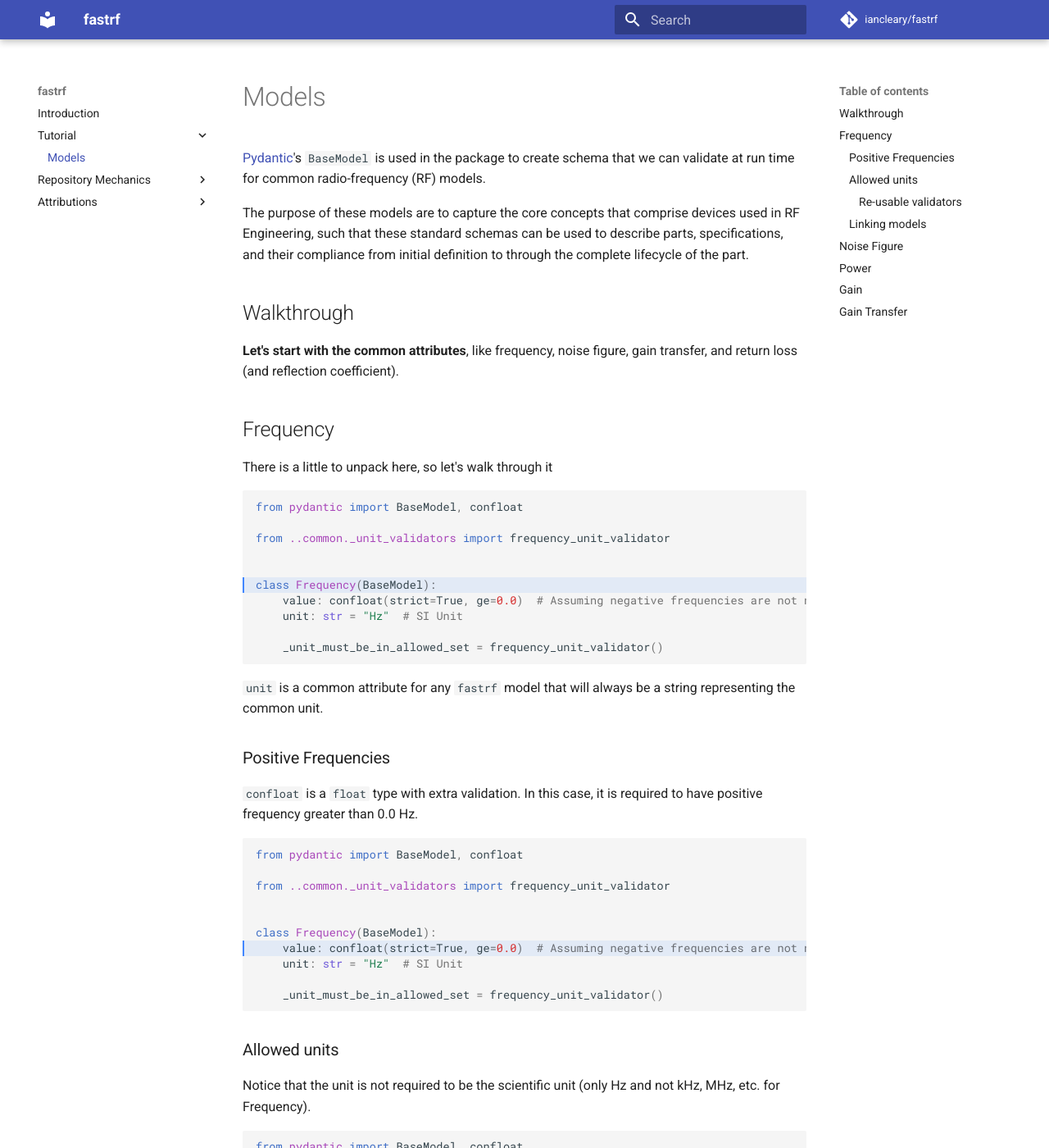
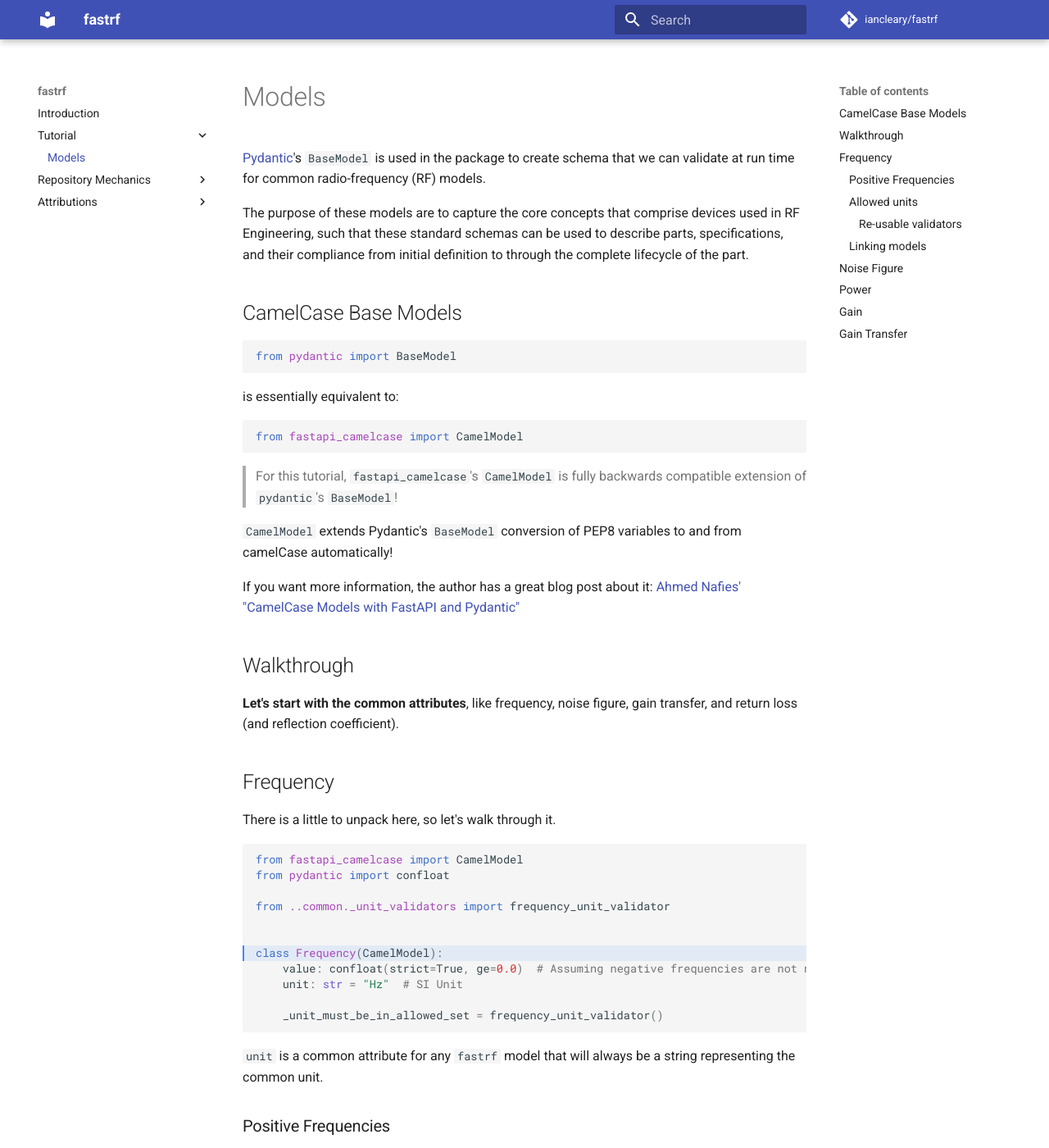
Before and after one commit to iancleary/fastrf, an MkDocs documentation site: the page built from docs/tutorial/models.md, in a window 1280 px wide and 1400 px high. Shown: the whole window at 82% size. Built offline with MkDocs 1.6.1 and Material for MkDocs 9.7.7, drawn with Linux system fonts in a browser that asks for light colours; comment, search, counter and statistics services are not loaded; some of the changed text lies outside the part shown.

Commit message:
Updated docs

````diff
--- a/docs/tutorial/models.md
+++ b/docs/tutorial/models.md
@@ -3,6 +3,24 @@
 [Pydantic](https://pydantic-docs.helpmanual.io/)'s `BaseModel` is used in the package to create schema that we can validate at run time for common radio-frequency (RF) models.
 
 The purpose of these models are to capture the core concepts that comprise devices used in RF Engineering, such that these standard schemas can be used to describe parts, specifications, and their compliance from initial definition to through the complete lifecycle of the part.
+
+## CamelCase Base Models
+
+```python
+from pydantic import BaseModel
+```
+
+is essentially equivalent to:
+
+```python
+from fastapi_camelcase import CamelModel
+```
+
+> For this tutorial, `fastapi_camelcase`'s `CamelModel` is fully backwards compatible extension of `pydantic`'s `BaseModel`!
+
+`CamelModel` extends Pydantic's `BaseModel` conversion of PEP8 variables to and from camelCase automatically!
+
+If you want more information, the author has a great blog post about it: [Ahmed Nafies' "CamelCase Models with FastAPI and Pydantic"](https://medium.com/analytics-vidhya/camel-case-models-with-fast-api-and-pydantic-5a8acb6c0eee)
 
 ## Walkthrough
 
@@ -10,15 +28,16 @@
 
 ## Frequency
 
-There is a little to unpack here, so let's walk through it
+There is a little to unpack here, so let's walk through it.
 
-```Python hl_lines="6"
-from pydantic import BaseModel, confloat
+```Python hl_lines="7"
+from fastapi_camelcase import CamelModel
+from pydantic import confloat
 
 from ..common._unit_validators import frequency_unit_validator
 
 
-class Frequency(BaseModel):
+class Frequency(CamelModel):
     value: confloat(strict=True, ge=0.0)  # Assuming negative frequencies are not needed
     unit: str = "Hz"  # SI Unit
 
@@ -32,13 +51,14 @@
 
 `confloat` is a `float` type with extra validation.  In this case, it is required to have positive frequency greater than 0.0 Hz.
 
-```Python hl_lines="7"
-from pydantic import BaseModel, confloat
+```Python hl_lines="8"
+from fastapi_camelcase import CamelModel
+from pydantic import confloat
 
 from ..common._unit_validators import frequency_unit_validator
 
 
-class Frequency(BaseModel):
+class Frequency(CamelModel):
     value: confloat(strict=True, ge=0.0)  # Assuming negative frequencies are not needed
     unit: str = "Hz"  # SI Unit
 
@@ -50,13 +70,14 @@
 
 Notice that the unit is not required to be the scientific unit (only Hz and not kHz, MHz, etc. for Frequency).
 
-```Python hl_lines="8 9 10"
-from pydantic import BaseModel, confloat
+```Python hl_lines="9 10 11"
+from fastapi_camelcase import CamelModel
+from pydantic import confloat
 
 from ..common._unit_validators import frequency_unit_validator
 
 
-class Frequency(BaseModel):
+class Frequency(CamelModel):
     value: confloat(strict=True, ge=0.0)  # Assuming negative frequencies are not needed
     unit: str = "Hz"  # SI Unit
 
@@ -109,14 +130,15 @@
 
 > **Unit validation is seen here as well!**
 
-```python hl_lines="3 12 16 18"
-from pydantic import BaseModel, confloat
+```python hl_lines="4 13 17 19"
+from fastapi_camelcase import CamelModel
+from pydantic import confloat
 
 from .common._unit_validators import dB_unit_check_validator
 from .signals.frequency import Frequency
 
 
-class NoiseFigureBase(BaseModel):
+class NoiseFigureBase(CamelModel):
     """[Noise Figure Base Model]
 
     Arguments:
@@ -135,7 +157,7 @@
 ```python hl_lines="3 11"
 ...
 
-class NoiseFigureBase(BaseModel):
+class NoiseFigureBase(CamelModel):
     """[Noise Figure Base Model]
 
     Arguments:
@@ -165,7 +187,7 @@
 > **Unit validation is seen here as well!**
 
 ```Python hl_lines="6 10"
-from pydantic import BaseModel
+from fastapi_camelcase import CamelModel
 
 from .common._unit_validators import power_unit_validator
 
@@ -189,14 +211,14 @@
 ```Python hl_lines="10 16 23"
 from typing import Optional
 
-from pydantic import BaseModel
+from fastapi_camelcase import CamelModel
 
 from .common._unit_validators import dB_unit_check_validator, power_unit_validator
 from .signals.frequency import Frequency
 
 ...
 
-class GainBase(BaseModel):
+class GainBase(CamelModel):
     value: float
     unit: str = "dB"
 
@@ -217,17 +239,17 @@
 ```Python hl_lines="9 10 11  13 23 24"
 from typing import Optional
 
-from pydantic import BaseModel
+from fastapi_camelcase import CamelModel
 
 from .common._unit_validators import dB_unit_check_validator
 from .signals.frequency import Frequency
 
 
-class Power(BaseModel):
+class Power(CamelModel):
     value: float
     unit: str = "dBm"
 
-class GainTransfer(BaseModel):
+class GainTransfer(CamelModel):
     """[Input Power vs. Output Power at a single frequency]
 
     Arguments:
````
Also changed, not shown: CHANGELOG.md (+1 -0 lines).
